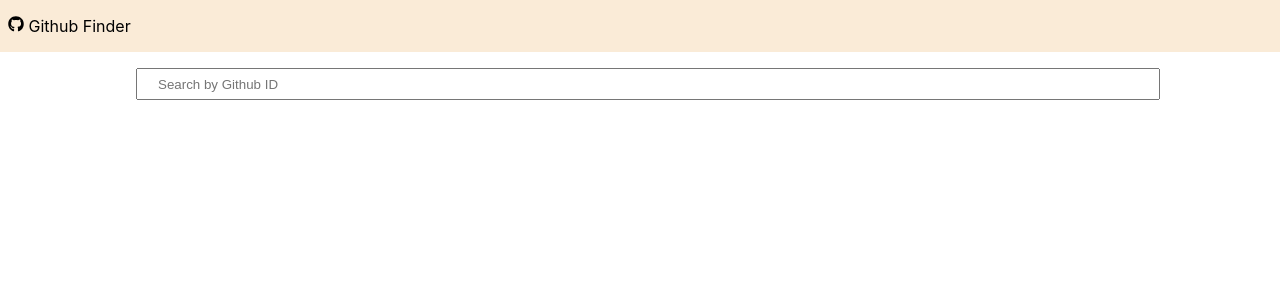
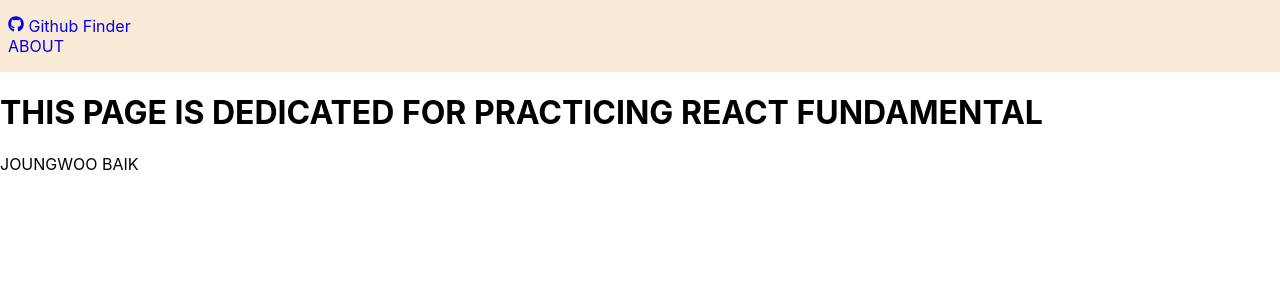
Before and after one commit to woobaik/github_finder_v2, a React (Create React App) app: page /about in a window 1280 px wide. Shown: the top 300 px of the page. Built offline with nearby package versions, Linux system fonts and the light colour scheme.

Commit message:
Refactored code

```diff
--- a/package.json
+++ b/package.json
@@ -11,6 +11,7 @@
     "react": "^16.12.0",
     "react-dom": "^16.12.0",
     "react-icons": "^3.8.0",
+    "react-router-dom": "^5.1.2",
     "react-scripts": "3.3.0"
   },
   "scripts": {
--- a/src/App.js
+++ b/src/App.js
@@ -1,7 +1,8 @@
 import React from 'react';
 import Navbar from './components/layout/Navbar'
 import Users from './components/user/Users'
-
+import { BrowserRouter as Router, Route, Switch } from 'react-router-dom'
+import About from './components/about/About'
 import './App.css';
 
 class App extends React.Component {
@@ -10,12 +11,18 @@ class App extends React.Component {
 
 
     return (
-      <div className="App">
-        <Navbar title='Github Finder' />
-        <div className='container'>
-          <Users />
+      <Router>
+        <div className="App">
+          <Navbar title='Github Finder' />
+          <div className='container'>
+            <Switch>
+              <Route exact path='/' component={Users} />
+              <Route exact path='/about' component={About} />
+            </Switch>
+
+          </div>
         </div>
-      </div>
+      </Router>
     );
   }
 
--- /dev/null
+++ b/src/components/about/About.js
@@ -0,0 +1,15 @@
+import React from 'react'
+
+const About = () => {
+    return (
+        <div>
+            <h1>THIS PAGE IS DEDICATED FOR PRACTICING REACT FUNDAMENTAL</h1>
+            <p>
+                JOUNGWOO BAIK
+            </p>
+        </div>
+    )
+}
+
+
+export default About
--- a/src/components/layout/Navbar.jsx
+++ b/src/components/layout/Navbar.jsx
@@ -2,12 +2,17 @@ import React from 'react'
 import { FaGithub } from 'react-icons/fa'
 import './Navbar.css'
 import PropTypes from 'prop-types'
+import { Link } from 'react-router-dom'
 
 const NavBar = ({ title }) => {
     return <div className="Navbar">
         <nav>
+            <Link to='/' >
+                <FaGithub /> {title}
+            </Link>
+
             <div>
-                <FaGithub /> {title}
+                <Link to='/about'>ABOUT</Link>
             </div>
         </nav>
     </div>
--- a/src/components/user/Search.js
+++ b/src/components/user/Search.js
@@ -1,4 +1,4 @@
-import React, { Component } from 'react'
+import React from 'react'
 import './Search.css'
 
 const Search = (props) => {
--- a/src/components/user/UserItem.js
+++ b/src/components/user/UserItem.js
@@ -11,6 +11,9 @@ const UserItem = (props) => {
                 <img src={avatar} className='avatar' />
             </div>
             <div>
+                {props.login}
+            </div>
+            <div>
                 <button><a href={html_url}>More</a></button>
             </div>
         </div>
--- a/src/components/user/Users.js
+++ b/src/components/user/Users.js
@@ -36,6 +36,8 @@ class Users extends Component {
     }
 
     render() {
+        console.log(this.props)
+
         return <div className='Users'>
             <Search searchUser={this.searchUser} clearSearchForm={this.clearSearchForm} value={this.state.text} />
             <div className='clear-field'>
@@ -46,7 +48,7 @@ class Users extends Component {
                 {this.state.loading ?
                     <div>Loading</div> :
                     <Fragment>
-                        {this.state.users && this.state.users.map(user => <UserItem key={user.id} avatar={user.avatar_url} url={user.url} html_url={user.html_url} />)}
+                        {this.state.users && this.state.users.map(user => <UserItem key={user.id} avatar={user.avatar_url} url={user.url} html_url={user.html_url} login={user.login} />)}
                     </Fragment>
                 }
             </div>
```
Also changed, not shown: 1 other file (tests, documents, lock files or other folders).
